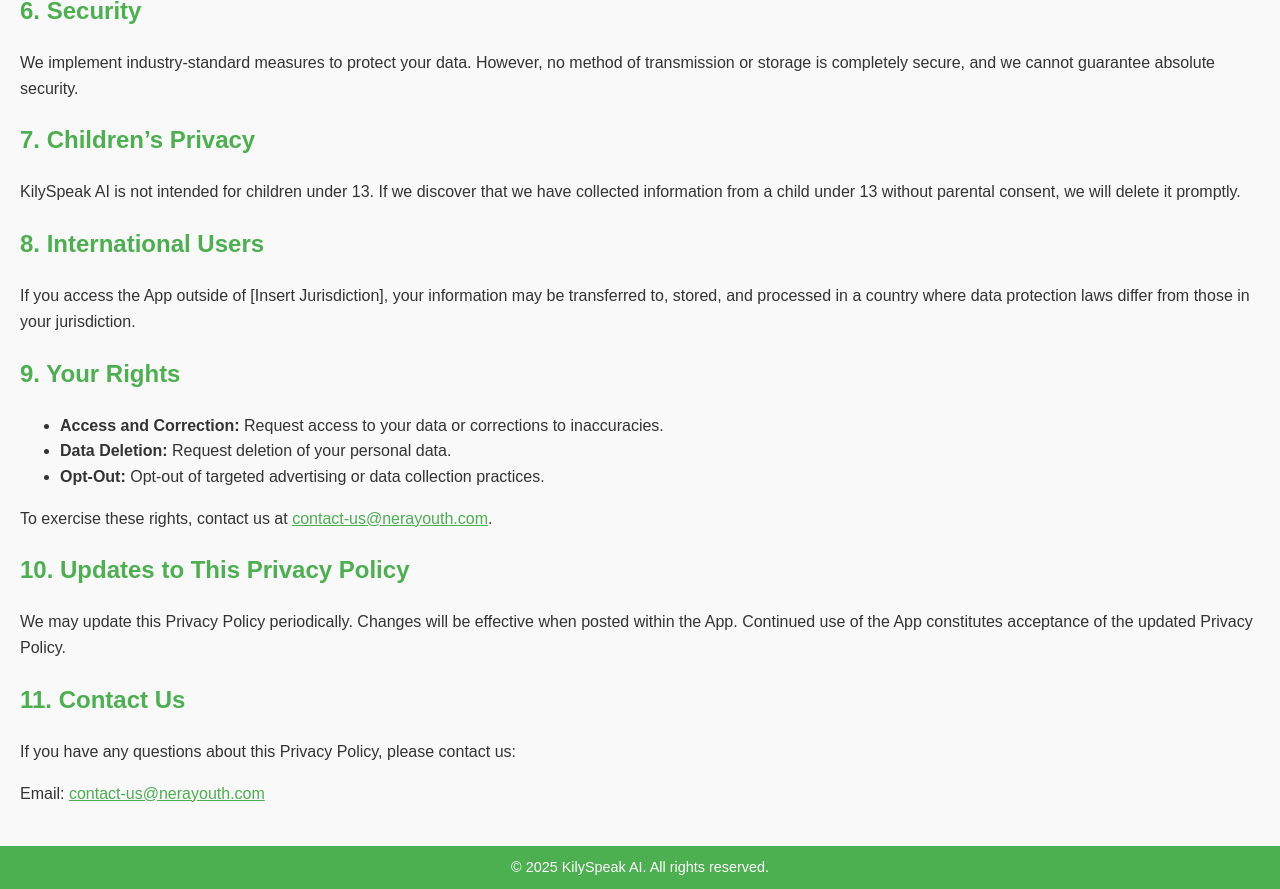
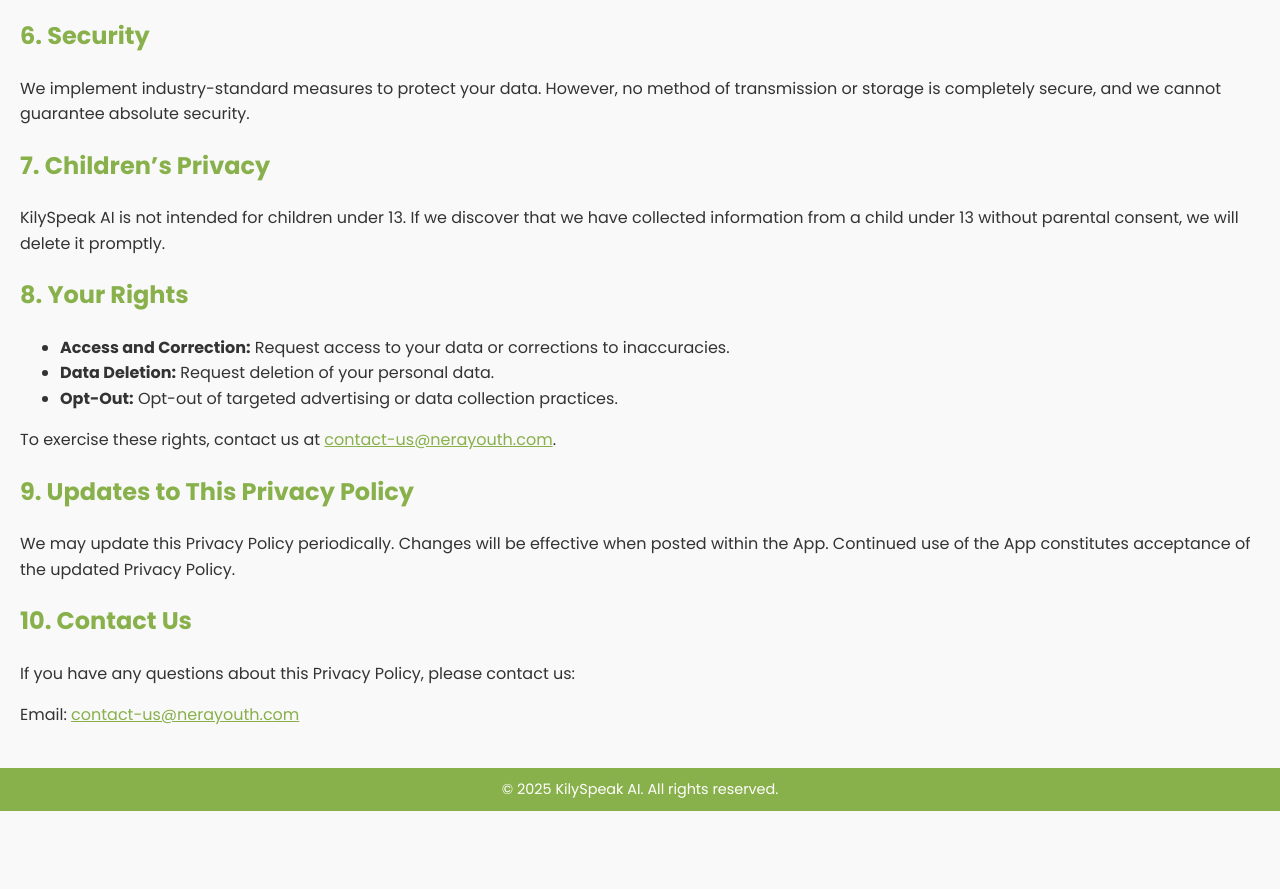
Before and after one commit to NewEraYouth/Public-Docs, a plain HTML site: page PrivacyPolicy/KilySpeak/index.html in a window 1280 px wide. Shown: the part 1303-2192 px from the top of the page. After the commit the page ends 2114 px from the top, so only its background shows below. Drawn offline with Linux system fonts and the light colour scheme.

Commit message:
Update Styling

```diff
--- a/PrivacyPolicy/KilySpeak/index.html
+++ b/PrivacyPolicy/KilySpeak/index.html
@@ -4,9 +4,13 @@
     <meta charset="UTF-8" />
     <meta name="viewport" content="width=device-width, initial-scale=1.0" />
     <title>Privacy Policy - KilySpeak AI</title>
+    <link
+      href="https://fonts.googleapis.com/css2?family=Poppins:wght@400;500;600;700&display=swap"
+      rel="stylesheet"
+    />
     <style>
       body {
-        font-family: Arial, sans-serif;
+        font-family: "Poppins", sans-serif;
         margin: 0;
         padding: 0;
         line-height: 1.6;
@@ -14,7 +18,7 @@
         color: #333;
       }
       header {
-        background-color: #4caf50;
+        background-color: #88b04b;
         color: white;
         padding: 20px 10px;
         text-align: center;
@@ -34,18 +38,18 @@
         margin-bottom: 20px;
       }
       section h2 {
-        color: #4caf50;
+        color: #88b04b;
         font-size: 1.5rem;
       }
       footer {
         text-align: center;
         padding: 10px;
-        background-color: #4caf50;
+        background-color: #88b04b;
         color: white;
         font-size: 0.9rem;
       }
       a {
-        color: #4caf50;
+        color: #88b04b;
       }
     </style>
   </head>
@@ -174,15 +178,7 @@
         </p>
       </section>
       <section>
-        <h2>8. International Users</h2>
-        <p>
-          If you access the App outside of [Insert Jurisdiction], your
-          information may be transferred to, stored, and processed in a country
-          where data protection laws differ from those in your jurisdiction.
-        </p>
-      </section>
-      <section>
-        <h2>9. Your Rights</h2>
+        <h2>8. Your Rights</h2>
         <ul>
           <li>
             <strong>Access and Correction:</strong> Request access to your data
@@ -204,7 +200,7 @@
         </p>
       </section>
       <section>
-        <h2>10. Updates to This Privacy Policy</h2>
+        <h2>9. Updates to This Privacy Policy</h2>
         <p>
           We may update this Privacy Policy periodically. Changes will be
           effective when posted within the App. Continued use of the App
@@ -212,7 +208,7 @@
         </p>
       </section>
       <section>
-        <h2>11. Contact Us</h2>
+        <h2>10. Contact Us</h2>
         <p>
           If you have any questions about this Privacy Policy, please contact
           us:
```
Also changed, not shown: DataDeletion/KilySpeak/index.html (+9 -5 lines), TermsOfUse/KilySpeak/index.html (+9 -5 lines), index.html (+7 -7 lines), Images/KilySpeak/android/Screenshot_1735618397.png (added), 1 other file.
